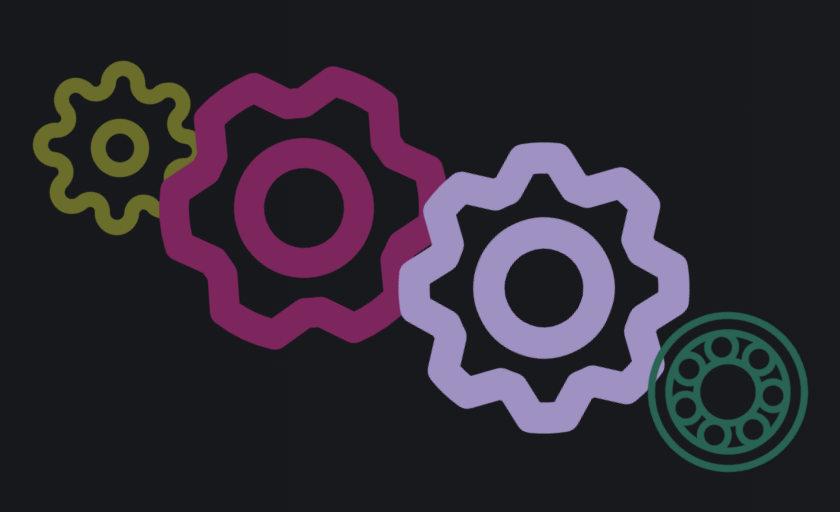
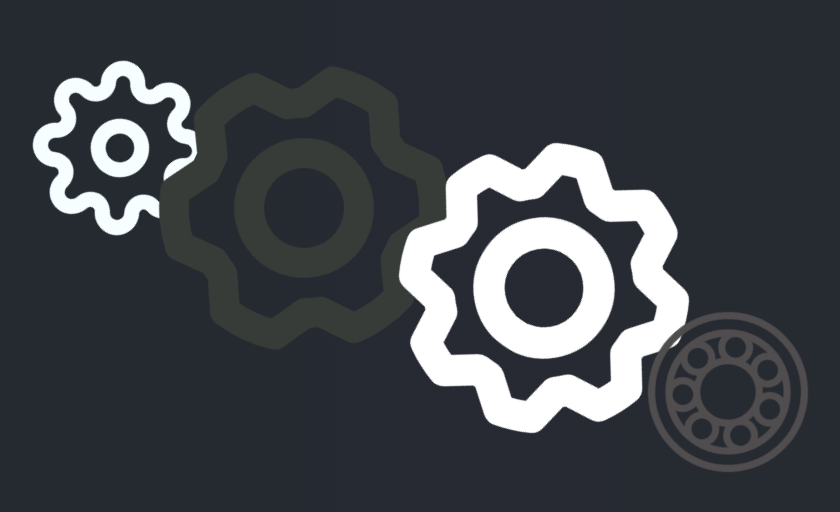
Before and after one commit to lachesis17/React-Cog-Animation, a React (Create React App) app: page / in a window 1280 px wide. Shown: the part 146-658 px from the top of the page, without its empty margins (216-1056 px from the left). Built offline with nearby package versions, Linux system fonts and the light colour scheme.

Commit message:
update colors

```diff
--- a/src/App.css
+++ b/src/App.css
@@ -14,8 +14,14 @@
   flex-direction: row; /* column align */
 }
 
-.cog-wrapper {
-  animation: colorChange 12s infinite;
+.cog-wrapper { /* wrappers needed to adjust the hue/color of the svg */
+  animation: colorChange 15s infinite;
+  align-self: flex-start;
+  margin: 0 auto;
+}
+
+.cog-wrapper2 {
+  animation: colorChange2 15s infinite;
   align-self: flex-start;
   margin: 0 auto;
 }
@@ -67,13 +73,13 @@
 
 @media (prefers-reduced-motion: no-preference) {
   .cog3 {
-    animation: cog1-spin-rev infinite 2.5s linear;
+    animation: cog1-spin-rev infinite 2.75s linear;
   }
 }
 
 @media (prefers-reduced-motion: no-preference) {
   .cog4 {
-    animation: cog1-spin infinite 2.5s linear;
+    animation: cog1-spin infinite 1.25s linear;
   }
 }
 
@@ -100,7 +106,7 @@
     filter: hue-rotate(0deg);
   }
   50% {
-    filter: hue-rotate(90deg) saturate(10%) brightness(100%);
+    filter: hue-rotate(200deg) saturate(0%) brightness(250%);
   }
   100% {
     filter: hue-rotate(0deg);
@@ -112,7 +118,7 @@
     filter: hue-rotate(0deg);
   }
   50% {
-    filter: hue-rotate(90deg) saturate(100%) brightness(100%);
+    filter: hue-rotate(200deg) saturate(0%) brightness(90%);
   }
   100% {
     filter: hue-rotate(0deg);
--- a/src/App.js
+++ b/src/App.js
@@ -8,16 +8,16 @@ function App() {
   return (
     <div className="App">
       <header className="App-header">
-        <div className="cog-wrapper color-change">
+          <div className="cog-wrapper">
             <img src={cog1} className="cog1" alt="logo" />
           </div>
-        <div className="cog-wrapper color-change2">
+          <div className="cog-wrapper2">
             <img src={cog2} className="cog2" alt="logo" />
           </div>
-        <div className="cog-wrapper color-change2">
+          <div className="cog-wrapper">
             <img src={cog3} className="cog3" alt="logo" />
           </div>
-        <div className="cog-wrapper color-change2">
+          <div className="cog-wrapper2">
             <img src={cog4} className="cog4" alt="logo" />
           </div>
       </header>
--- a/src/index.css
+++ b/src/index.css
@@ -1,9 +1,9 @@
 html {
   background: linear-gradient(270deg, rgb(40, 44, 52), rgb(10, 10, 10));
   background-size: 2000% 400%;
-  -webkit-animation: gradientAnimation 12s ease infinite;
-  -moz-animation: gradientAnimation 12s ease infinite;
-  animation: gradientAnimation 12s ease infinite;
+  -webkit-animation: gradientAnimation 15s ease infinite;
+  -moz-animation: gradientAnimation 15s ease infinite;
+  animation: gradientAnimation 15s ease infinite;
 }
 
 body {
```
Lines whose indentation alone changed are shown as unchanged.
